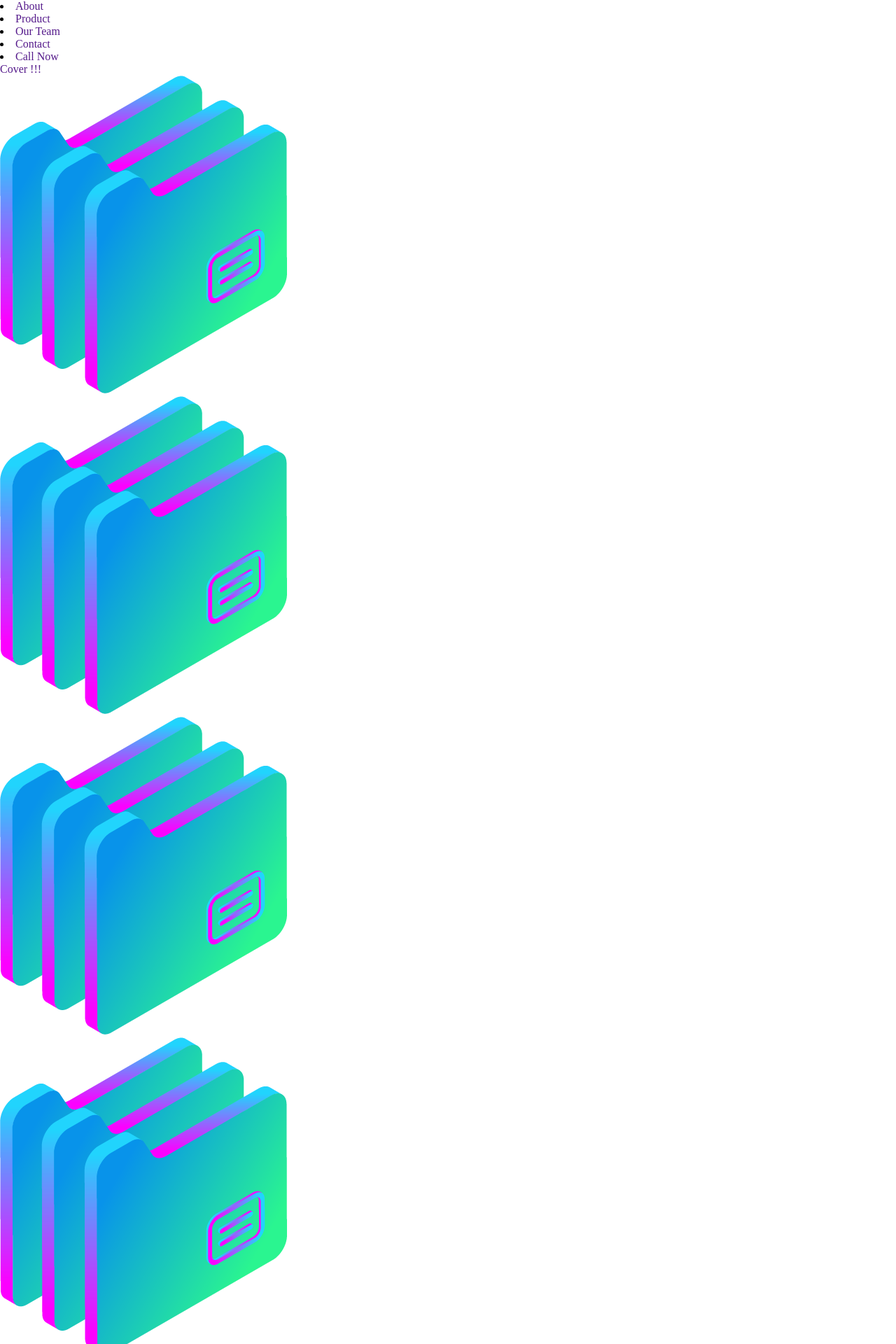
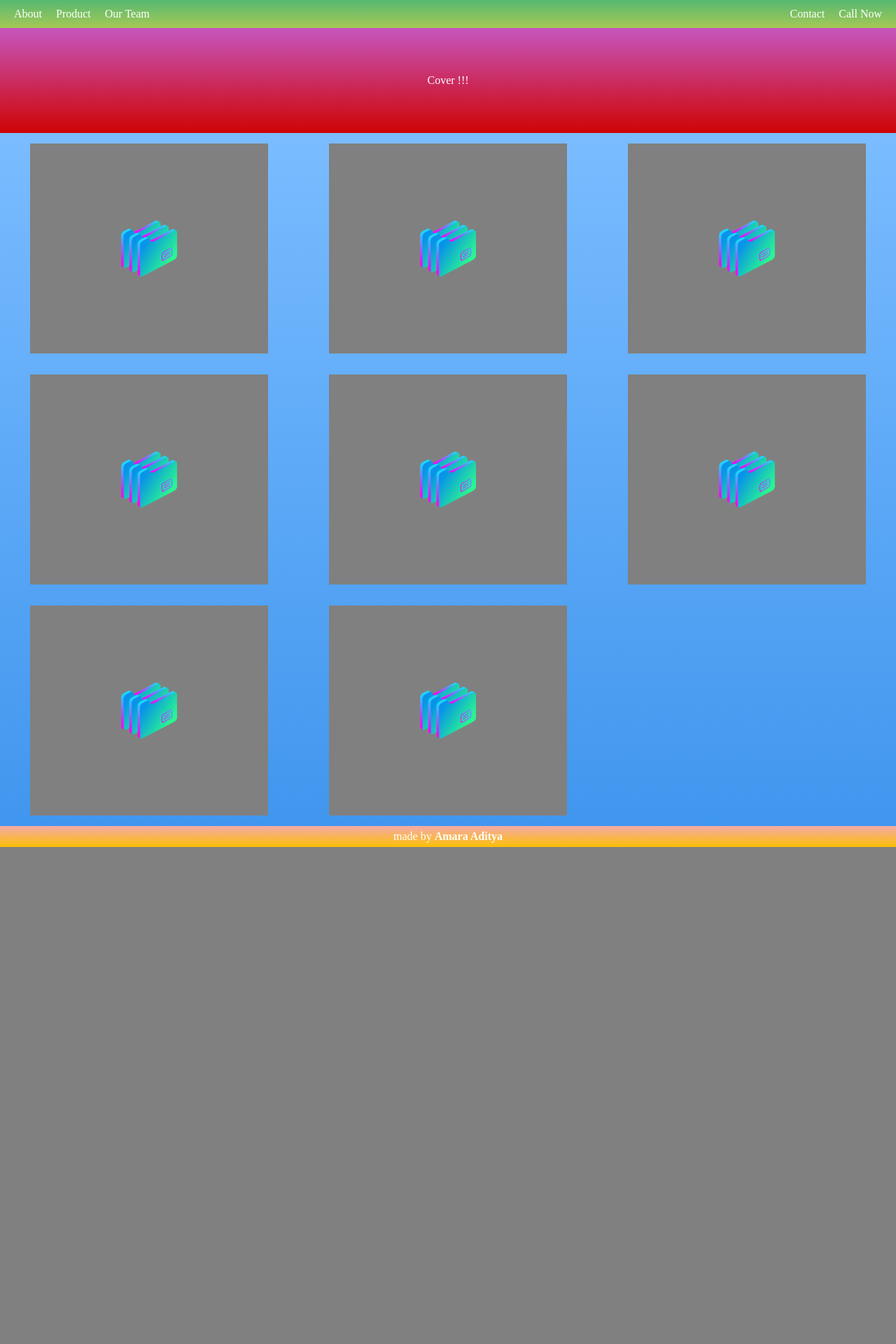
Before and after one commit to AdityaAmara/Web-Dev-Practise, a PHP site: page / in a window 1280 px wide. Shown: the top 1920 px of the page at 70% size. After the commit the page ends 1210 px from the top, so only its background shows below. Run offline with PHP 8.4, Linux system fonts and the light colour scheme.

Commit message:
Update style.css

```diff
--- a/E1/style.css
+++ b/E1/style.css
@@ -7,146 +7,81 @@
   text-decoration: none;
 }
 
-.zone {
-
+header {
+  width: 100%;
+  height: 40px;
+  background: -webkit-linear-gradient(top, #56B870 0%,#a5c956 100%); /* Chrome10+,Safari5.1+ */
+  display: flex;
+  align-items: center;
+  justify-content: space-between;
 }
 
-/***********************************************************************
- *  Green Background
- **********************************************************************/
-.green{
-    background: #56B870; /* Old browsers */
-    background: -moz-linear-gradient(top, #56B870 0%, #a5c956 100%); /* FF3.6+ */
-    background: -webkit-gradient(linear, left top, left bottom, color-stop(0%,#56B870), color-stop(100%,#a5c956)); /* Chrome,Safari4+ */
-    background: -webkit-linear-gradient(top, #56B870 0%,#a5c956 100%); /* Chrome10+,Safari5.1+ */
-    background: -o-linear-gradient(top, #56B870 0%,#a5c956 100%); /* Opera 11.10+ */
-    background: -ms-linear-gradient(top, #56B870 0%,#a5c956 100%); /* IE10+ */
-    background: linear-gradient(top, #56B870 0%,#a5c956 100%); /* W3C */
-
-
-    width: 100%;
-    height: 40px;
-    display: block;
-    margin:  0px auto;
-    align-items: center;
+header nav {
+  margin-left: 10px;
+  margin-right: 10px;
+  display: flex;
+  list-style: none;
 }
 
-.header-li {
-  display: block;
-  margin-left: 5px;
+header nav li {
+  padding: 0px 10px;
 }
 
-.header-li li {
-  display: inline-block;
-  list-style: none;
-  float: left;
-  padding: 10px 15px;
+header nav li a {
+  color: white;
 }
 
-.header-li li a {
-    color: #fff;
+.cover-head {
+  width: 100%;
+  height: 150px;
+  background: -webkit-linear-gradient(top, #C655BE 0%,#cf0404 100%);
+  display: flex;
+  align-items: center;
+  justify-content: center;
 }
 
-.header-contact{
-  display: inline-block;
-  list-style: none;
-  float: right;
-  padding: 10px 15px;
-  color: #fff;
+.cover-head a {
+  color: white;
 }
 
-/***********************************************************************
- *  Red Background
- **********************************************************************/
-.red{
-    background: #C655BE; /* Old browsers */
-    background: -moz-linear-gradient(top, #C655BE 0%, #cf0404 100%); /* FF3.6+ */
-    background: -webkit-gradient(linear, left top, left bottom, color-stop(0%,#C655BE), color-stop(100%,#cf0404)); /* Chrome,Safari4+ */
-    background: -webkit-linear-gradient(top, #C655BE 0%,#cf0404 100%); /* Chrome10+,Safari5.1+ */
-    background: -o-linear-gradient(top, #C655BE 0%,#cf0404 100%); /* Opera 11.10+ */
-    background: -ms-linear-gradient(top, #C655BE 0%,#cf0404 100%); /* IE10+ */
-    background: linear-gradient(top, #C655BE 0%,#cf0404 100%); /* W3C */
-
-
-    width: 100%;
-    height: 140px;
-    display: block;
-    margin:  0 auto;
-    text-align: center;
+.main-container {
+  width: 100%;
+  background: -webkit-linear-gradient(top, #7abcff 0%,#60abf8 44%,#4096ee 100%);
+  display: flex;
+  justify-content: space-around;
+  flex-wrap: wrap;
 }
 
-.cover {
-   color: #fff;
-   line-height: 140px;
+.box-container {
+  flex-basis: 25%;
+  height: 300px;
+  padding: 0px 10px;
+  margin: 15px;
+  background-color: grey;
+  display: flex;
+  align-items: center;
+  justify-content: center;
 }
 
-/***********************************************************************
- *  Blue Background
- **********************************************************************/
-.blue{
-    background: #7abcff; /* Old browsers */
-    background: -moz-linear-gradient(top, #7abcff 0%, #60abf8 44%, #4096ee 100%); /* FF3.6+ */
-    background: -webkit-gradient(linear, left top, left bottom, color-stop(0%,#7abcff), color-stop(44%,#60abf8), color-stop(100%,#4096ee)); /* Chrome,Safari4+ */
-    background: -webkit-linear-gradient(top, #7abcff 0%,#60abf8 44%,#4096ee 100%); /* Chrome10+,Safari5.1+ */
-    background: -o-linear-gradient(top, #7abcff 0%,#60abf8 44%,#4096ee 100%); /* Opera 11.10+ */
-    background: -ms-linear-gradient(top, #7abcff 0%,#60abf8 44%,#4096ee 100%); /* IE10+ */
-    background: linear-gradient(top, #7abcff 0%,#60abf8 44%,#4096ee 100%); /* W3C */
-
-
-    width: 100%;
-    height: auto;
-    display: block;
-    margin: 0 auto;
+.box-container img {
+  width: 80px;
+  height: 80px;
 }
 
-.img-container {
-  display: flex;
-  justify-content: space-around;
+.special {
+  background: transparent;
 }
 
-.imgBox {
-  margin: 15px;
-  background-color: grey;
-  border: 1px solid grey;
-  width: 30%;
-  height: 300px;
+footer {
+  width: 100%;
+  height: 30px;
+  background: -webkit-linear-gradient(top, #F3AAAA 0%,#febf04 100%);
+  display: flex;
+  align-items: center;
+  justify-content: center;
 }
 
-.imgBox-1 {
-  margin: 15px;
-  background-color: inherit;
-  width: 30%;
-  height: 300px;
+footer h2 {
+  color: white;
+  font-weight: 200;
 }
-
-.imgBox img {
-  display: block;
-  margin: 100px auto;
-  width: 80px;
-  height: 100px;
-}
-
-/***********************************************************************
- *  Yellow Background
- **********************************************************************/
-.yellow{
-    background: #F3AAAA; /* Old browsers */
-    background: -moz-linear-gradient(top, #F3AAAA 0%, #febf04 100%); /* FF3.6+ */
-    background: -webkit-gradient(linear, left top, left bottom, color-stop(0%,#F3AAAA), color-stop(100%,#febf04)); /* Chrome,Safari4+ */
-    background: -webkit-linear-gradient(top, #F3AAAA 0%,#febf04 100%); /* Chrome10+,Safari5.1+ */
-    background: -o-linear-gradient(top, #F3AAAA 0%,#febf04 100%); /* Opera 11.10+ */
-    background: -ms-linear-gradient(top, #F3AAAA 0%,#febf04 100%); /* IE10+ */
-    background: linear-gradient(top, #F3AAAA 0%,#febf04 100%); /* W3C */
-
-
-    width: 100%;
-    height: 30px;
-    display: block;
-    margin: 0 auto;
-    text-align: center;
-}
-
-.made-by {
-  color: #fff;
-  line-height: 30px;
-}
```
